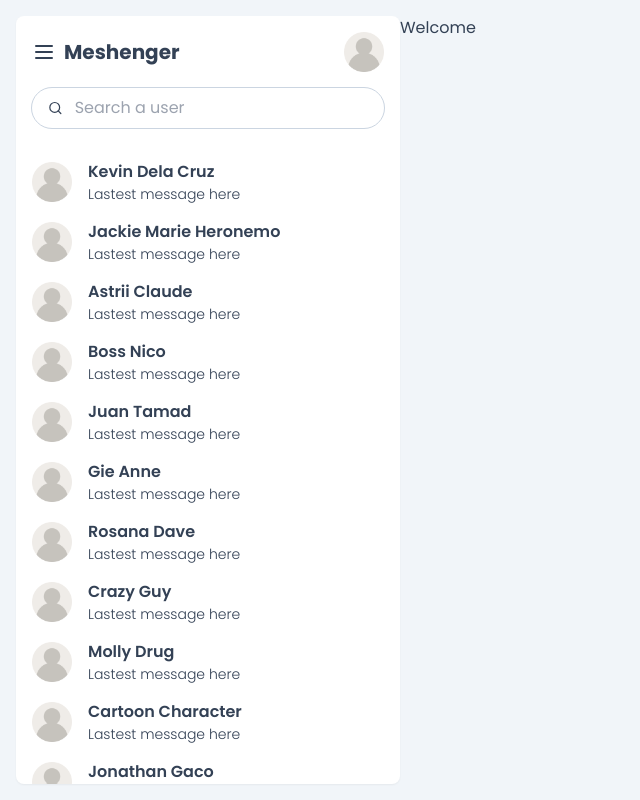
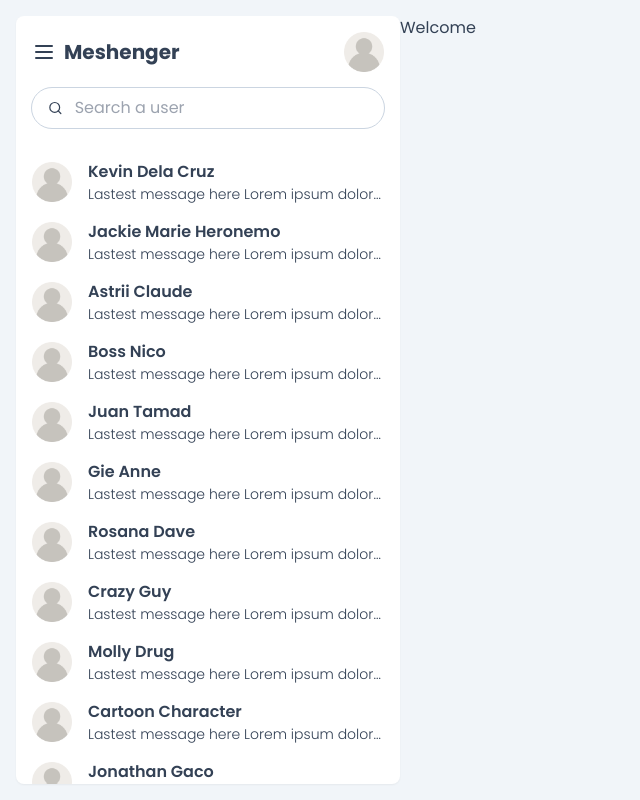
Before and after one commit to EuroAbao28/Meshenger, a React (Vite) app in the folder client/: page / in a window 1280 px wide. Shown: the whole page, without its empty margins (0-640 px from the left). Built offline with nearby package versions, Linux system fonts and the light colour scheme.

Commit message:
line clamp added

```diff
--- a/client/src/components/FriendsList.jsx
+++ b/client/src/components/FriendsList.jsx
@@ -38,8 +38,11 @@ function FriendsList() {
               className="flex items-center gap-4 p-2 hover:bg-sky-50">
               <img src={user.image} alt="user image" className="w-10" />
               <div className="flex-1">
-                <h3 className="font-semibold">{user.username}</h3>
-                <p className="text-sm font-light">Lastest message here</p>
+                <h3 className="font-semibold line-clamp-1">{user.username}</h3>
+                <p className="w-full text-sm font-light line-clamp-1">
+                  Lastest message here Lorem ipsum dolor sit amet consectetur
+                  adipisicing elit. Ut, accusantium.
+                </p>
               </div>
             </div>
           ))}
```
